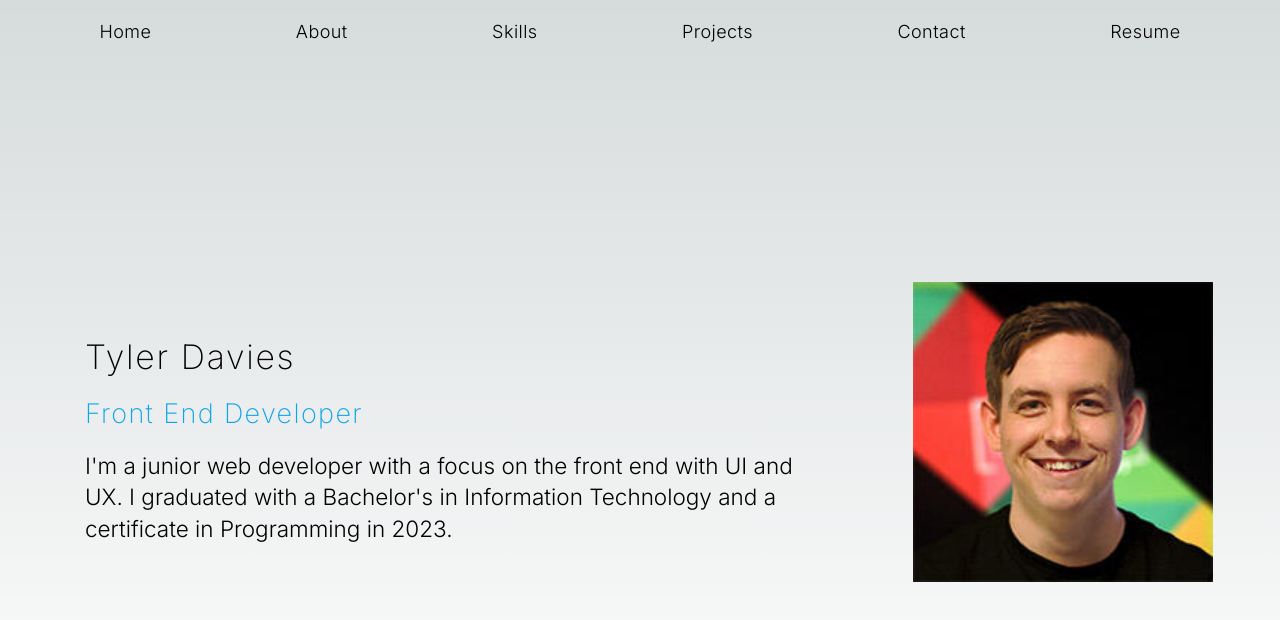
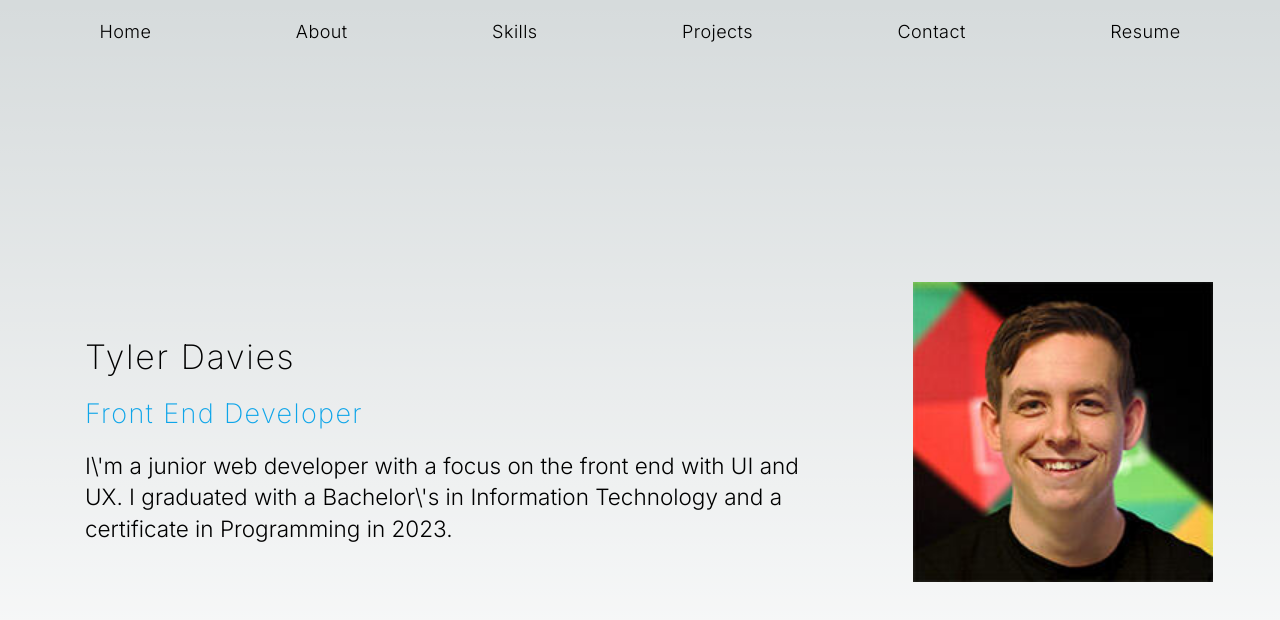
Before and after one commit to TylerSDavies/portfolio-website, a Next.js app: page / in a window 1280 px wide. Shown: the top 620 px of the page. Built offline with nearby package versions, Linux system fonts and the light colour scheme.

Commit message:
fixed unescaped entities in tsx

```diff
--- a/src/app/page.tsx
+++ b/src/app/page.tsx
@@ -34,7 +34,7 @@ function Header() {
       <div className="max-w-2xl px-4">
         <p className="text-3xl tracking-wider my-4 font-extralight">Tyler Davies</p>
         <p className="text-2xl tracking-wider my-4 font-extralight text-sky-500">Front End Developer</p>
-        <p className="text-xl font-light">I'm a junior web developer with a focus on the front end with UI and UX. I graduated with a Bachelor's in Information Technology and a certificate in Programming in 2023.</p>
+        <p className="text-xl font-light">I\'m a junior web developer with a focus on the front end with UI and UX. I graduated with a Bachelor\'s in Information Technology and a certificate in Programming in 2023.</p>
       </div>
       <Image
         src="/images/profile-image.jpg"
@@ -55,7 +55,7 @@ function About() {
           <h2 className="text-2xl text-sky-500">Education</h2>
           <hr className="mt-2 mb-6"/>
 
-          <h3 className="text-xl inline mr-2 text-center">Bachelor's of Science in Information Technology</h3>
+          <h3 className="text-xl inline mr-2 text-center">Bachelor\'s of Science in Information Technology</h3>
           <h3 className="text-lg text-center text-gray-500 mb-2">University of Phoenix | 2023</h3>
           <ul className="list-disc pl-5">
             <li>Open Systems Interconnection (OSI) Model</li>
@@ -87,7 +87,7 @@ function About() {
           <ul className="list-disc pl-5">
             <li>Configuration and QA of routers, switches, printers, scanners, desktop computers, laptops, and more</li>
             <li>Developing internal software to automate configuration tasks, improving efficiency and consistency</li>
-            <li>Writing documentation on how to perform job duties as well as how to use software I've developed or helped to develop</li>
+            <li>Writing documentation on how to perform job duties as well as how to use software I\'ve developed or helped to develop</li>
           </ul>
 
           <hr className="my-6"/>
```
Also changed, not shown: .eslintrc.json.
